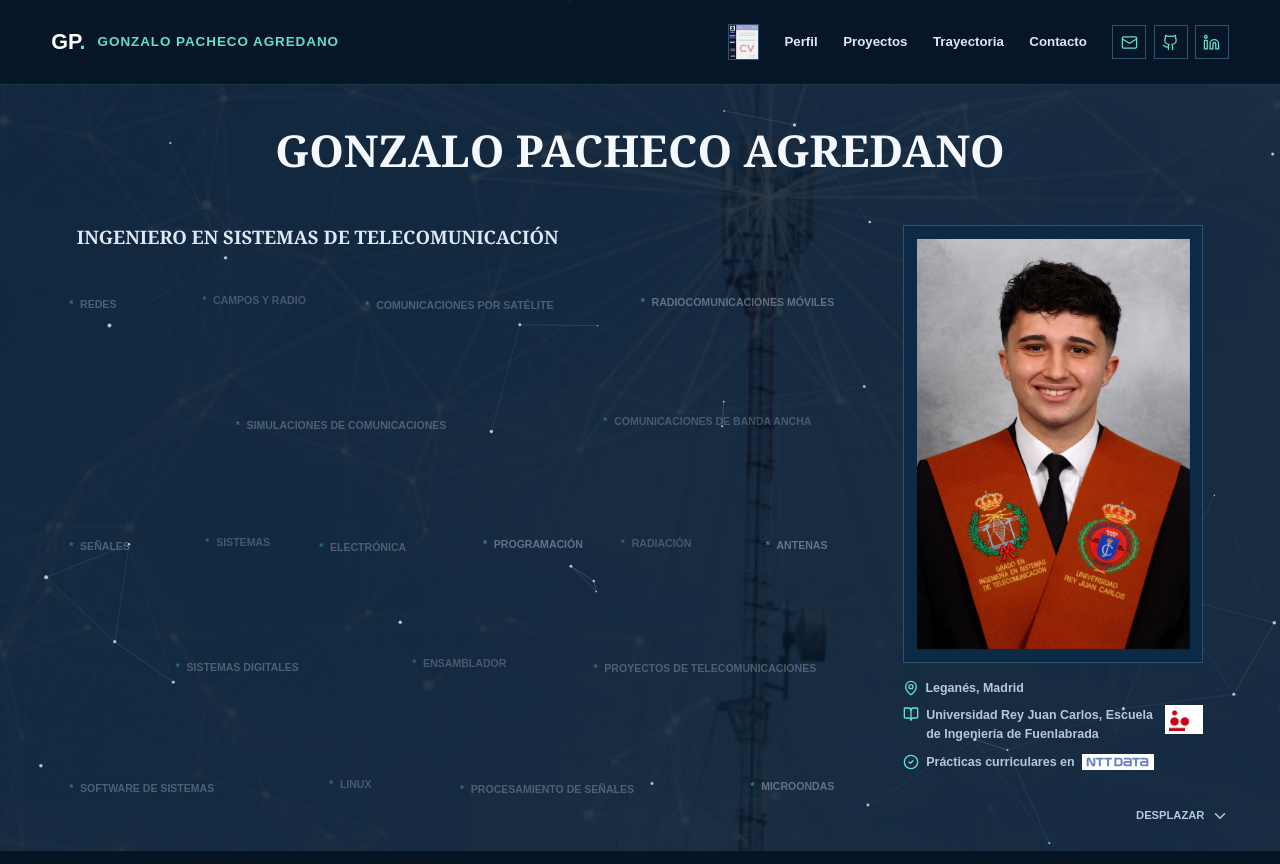
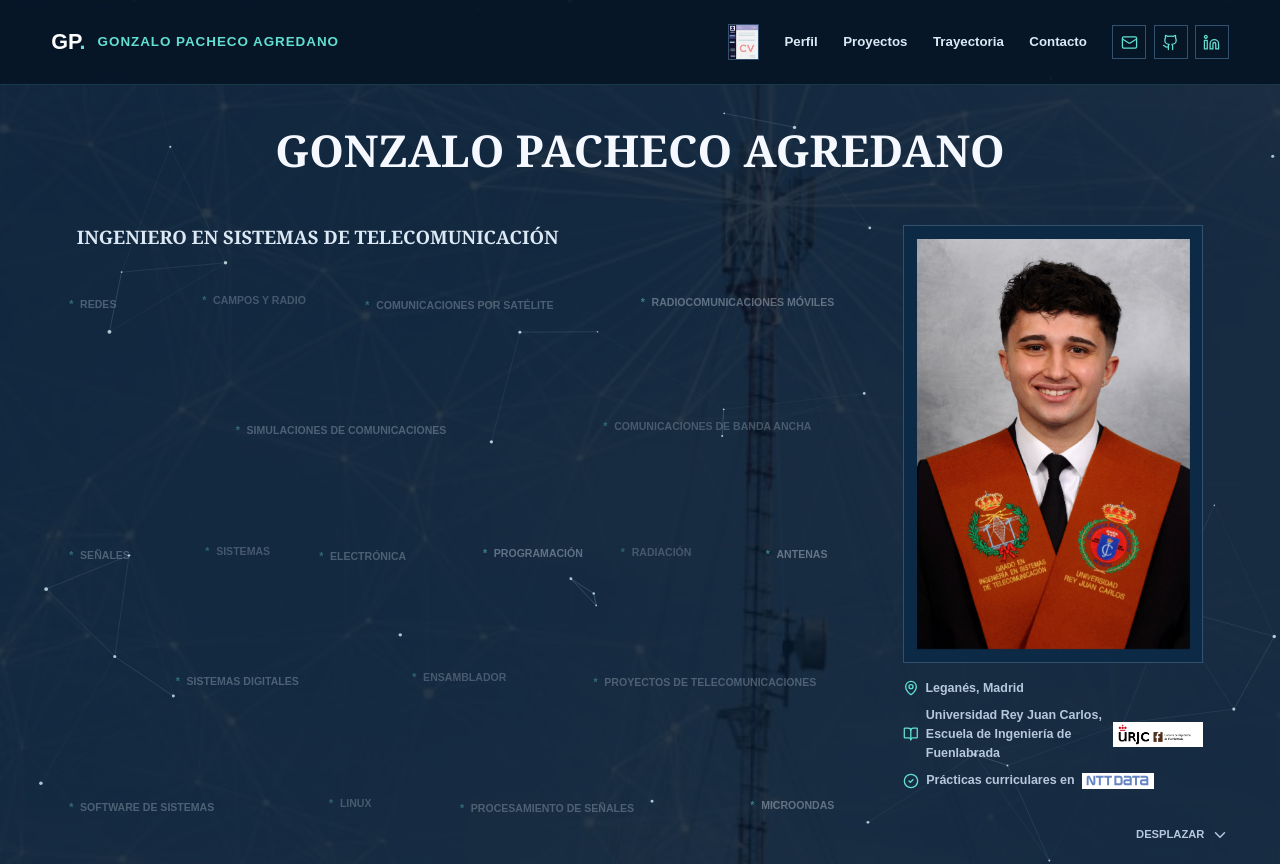
Before and after one commit to gonzaloop1494/gonzalo-portfolio, a Next.js app: page / in a window 1280 px wide. Shown: the top 864 px of the page. Built offline with nearby package versions, Linux system fonts and the light colour scheme; no server answers.

Commit message:
Show complete university logo in hero

```diff
--- a/app/globals.css
+++ b/app/globals.css
@@ -194,9 +194,9 @@ h1 em, h2 em { color: var(--accent); font-family: Georgia, "Times New Roman", se
 .hero-meta { display: flex; flex-direction: column; gap: .55rem; padding-top: 1rem; color: var(--muted); font-size: .78rem; font-weight: 700; }
 .hero-meta p { display: flex; align-items: center; gap: .4rem; margin: 0; }
 .hero-meta svg { color: var(--accent); }
-.hero-meta .hero-university { align-items: flex-start; flex-wrap: nowrap; gap: .45rem; }
-.hero-university > span { flex: 1; min-width: 0; }
-.urjc-logo { width: 38px; height: 29px; margin-top: -.08rem; padding: .16rem .22rem; background: var(--white); object-fit: contain; }
+.hero-meta .hero-university { align-items: center; flex-wrap: nowrap; gap: .45rem; }
+.hero-university > span { flex: 1 1 185px; min-width: 0; }
+.urjc-logo { flex: 0 0 90px; width: 90px; height: auto; padding: .16rem .28rem; background: var(--white); object-fit: contain; }
 .hero-meta .hero-ntt { flex-wrap: wrap; gap: .45rem; }
 .ntt-logo { width: 72px; height: auto; padding: .18rem .28rem; background: var(--white); }
 .scroll-cue { position: absolute; z-index: 4; right: clamp(1.3rem, 4vw, 5rem); bottom: 1.65rem; display: flex; align-items: center; gap: .4rem; color: var(--muted); font-size: .7rem; font-weight: 800; text-transform: uppercase; }
--- a/components/portfolio.tsx
+++ b/components/portfolio.tsx
@@ -371,7 +371,7 @@ export function Portfolio() {
               <p className="hero-university">
                 <BookOpen size={16} />
                 <span>Universidad Rey Juan Carlos, Escuela de Ingeniería de Fuenlabrada</span>
-                <Image className="urjc-logo" src="/urjc-eif-logo.png" alt="Logotipo de la Universidad Rey Juan Carlos" width={260} height={200} />
+                <Image className="urjc-logo" src="/urjc-eif-logo.png" alt="Logotipo de la Universidad Rey Juan Carlos y la Escuela de Ingeniería de Fuenlabrada" width={2560} height={642} />
               </p>
               <p className="hero-ntt">
                 <CircleCheck size={16} />
```
Also changed, not shown: public/urjc-eif-logo.png.
